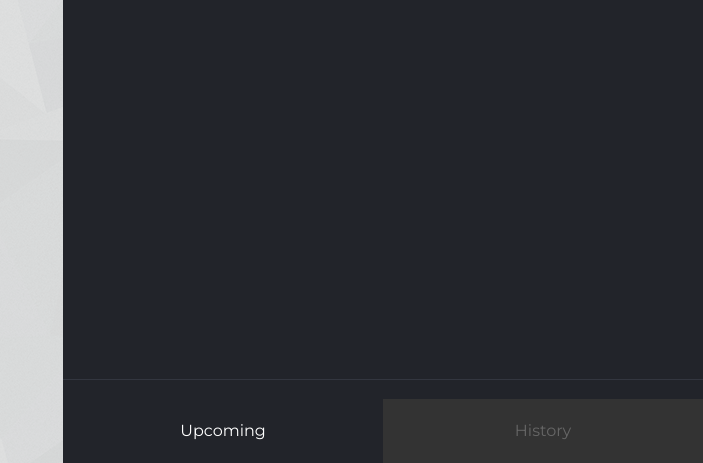
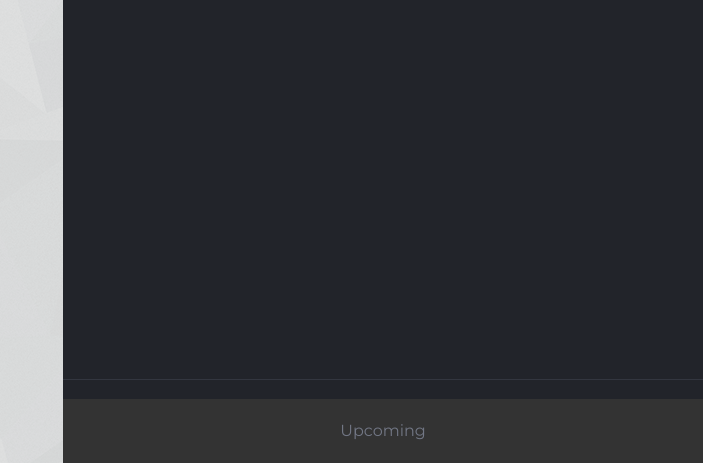
Before and after one commit to cescgie/videotube, a PHP site: page /playlist.php in a window 1280 px wide. Shown: the part 561-1024 px from the top of the page, without its empty margins (577-1280 px from the left). Run offline with PHP 8.4, Linux system fonts and the light colour scheme; data that the repository does not hold is empty; some libraries are stand-ins or nearby versions.

Commit message:
queue playlist.php fixed

```diff
--- a/app_playlist.js
+++ b/app_playlist.js
@@ -67,11 +67,17 @@ app.service('VideosService', ['$window', '$rootScope', '$log', function ($window
 
   function onYoutubeReady (event) {
     $log.info('YouTube Player is ready');
-    youtube.player.cueVideoById(history[0].id);
-    youtube.videoId = history[0].id;
-    youtube.videoTitle = history[0].title;
+    youtube.player.cueVideoById(upcoming[0].id);
+    youtube.videoId = upcoming[0].id;
+    youtube.videoTitle = upcoming[0].title;
+    //change background color
+    $('.item-title').css("background","");
+    $('.item-title').css("color","");
+    $('#item-title-'+youtube.videoId).css("background","#1171A2");
+    $('#item-title-'+youtube.videoId).css("color","#fff");
   }
 
+  var index = 1;
   function onYoutubeStateChange (event) {
     if (event.data == YT.PlayerState.PLAYING) {
       youtube.state = 'playing';
@@ -79,9 +85,14 @@ app.service('VideosService', ['$window', '$rootScope', '$log', function ($window
       youtube.state = 'paused';
     } else if (event.data == YT.PlayerState.ENDED) {
       youtube.state = 'ended';
-      service.launchPlayer(upcoming[0].id, upcoming[0].title);
-      service.archiveVideo(upcoming[0].id, upcoming[0].title);
-      service.deleteVideo(upcoming, upcoming[0].id);
+      service.launchPlayer(upcoming[index].id, upcoming[index].title);
+      service.archiveVideo(upcoming[index].id, upcoming[index].title);
+      //change background color
+      $('.item-title').css("background","");
+      $('.item-title').css("color","");
+      $('#item-title-'+upcoming[index].id).css("background","#1171A2");
+      $('#item-title-'+upcoming[index].id).css("color","#fff");
+      index = index + 1;
     }
     $rootScope.$apply();
   }
--- a/playlist.php
+++ b/playlist.php
@@ -34,8 +34,9 @@ if(isset($_GET['name'])){
         </li>
       </ol>
       <p id="tabs">
-        <a ng-class="{on:playlist}" data-ng-click="tabulate(true)">Upcoming</a>
-        <a ng-class="{on:!playlist}" data-ng-click="tabulate(false)">History</a>
+        Upcoming
+        <!--<a ng-class="{on:playlist}" data-ng-click="tabulate(true)">Upcoming</a>
+        <a ng-class="{on:!playlist}" data-ng-click="tabulate(false)">History</a>-->
       </p>
     </div>
 
@@ -48,31 +49,5 @@ if(isset($_GET['name'])){
       //console.log("key : "+thedata);
     </script>
     <script type="text/javascript" src="/app_playlist.js"></script>
-
-    <script>
-      $(function() {
-        $( ".sortable" ).sortable({
-          stop: function() {
-            var item = [];
-            $('#upcoming li p.item-title').each(function (i, e) {
-                item.push($(e).text());
-            });
-            var item2 = [];
-            $('#upcoming li input.item-id').each(function (i, e) {
-                item2.push($(e).val());
-            });
-            var strfy = [];
-            for (var i = 0; i < item.length; i++) {
-              var js = {id:item2[i],title:item[i]};
-              //var jsons= JSON.stringify(js);
-              strfy.push(js);
-            }
-            //var playlist = JSON.stringify(strfy);
-            console.log(strfy);
-            angular.element($("#myctrl")).scope().dragPlaylist(strfy);
-          }
-        });
-      });
-    </script>
   </body>
 </html>
```
